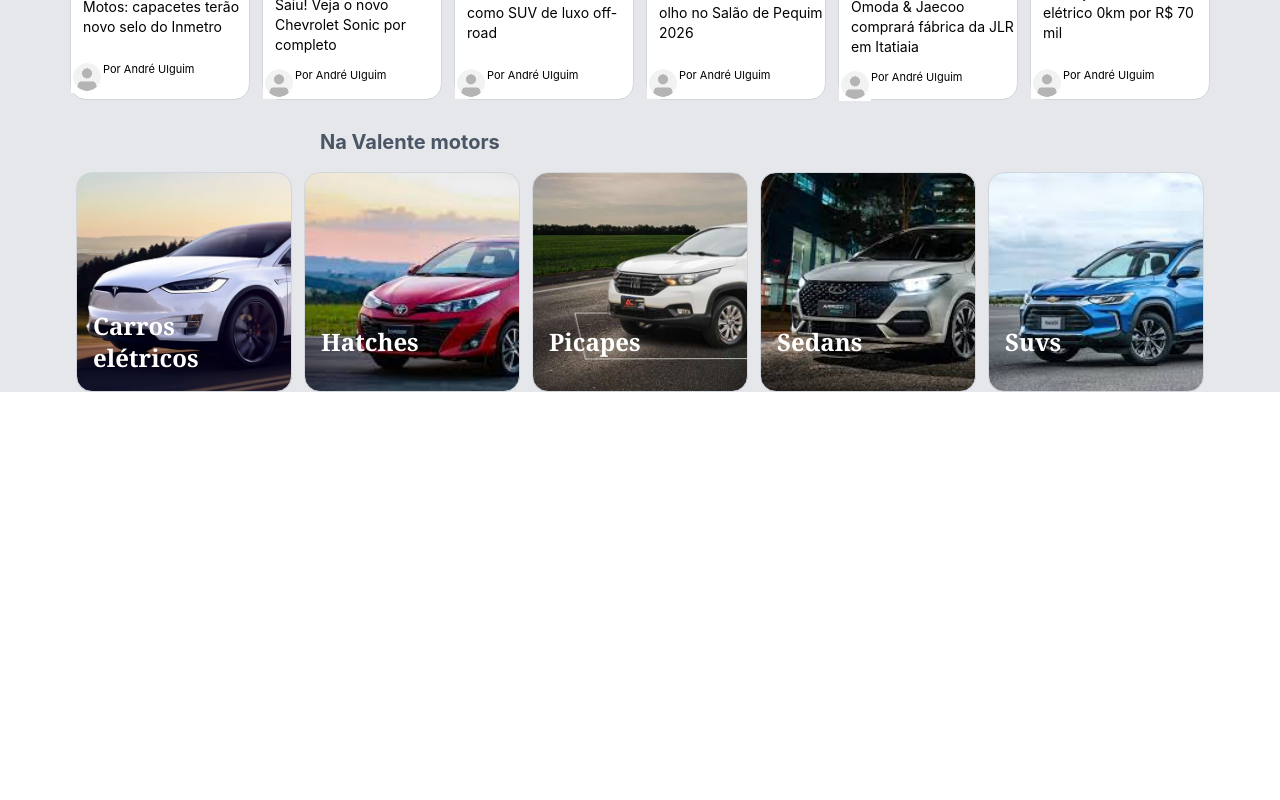
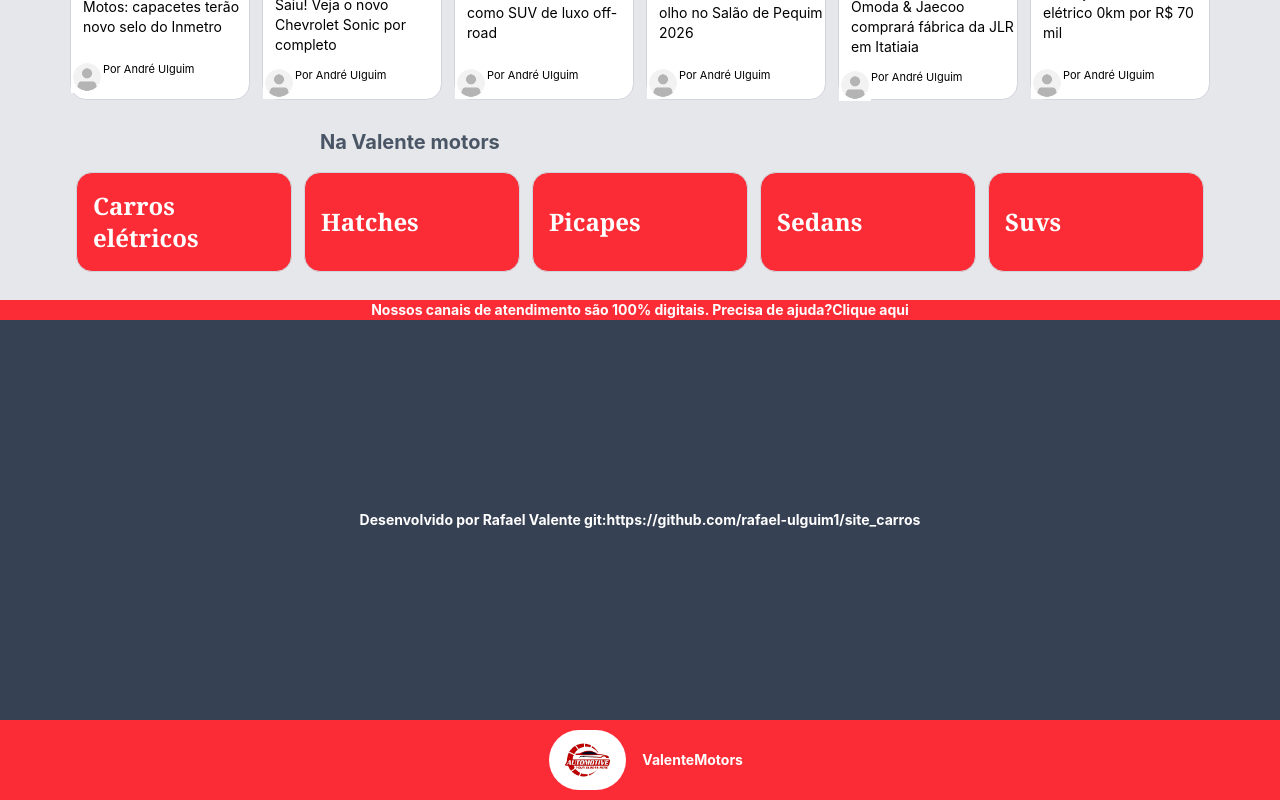
Before and after one commit to rafael-ulguim1/site_carros, a React (Vite) app: page / in a window 1280 px wide. Shown: the part 1741-2541 px from the top of the page. Before the commit the page ends 2161 px from the top, so only its background shows below. Built offline with nearby package versions, Linux system fonts and the light colour scheme.

Commit message:
feat: Tela home finalizada (sem props e maps)

```diff
--- a/src/App.jsx
+++ b/src/App.jsx
@@ -12,6 +12,8 @@ function App() {
       />
       <Main
       />
+      <Footer
+      />
 
     </div>
   )
--- a/src/components/footer.jsx
+++ b/src/components/footer.jsx
@@ -1,6 +1,18 @@
 function Footer() {
     return (
-        <h1> Oi </h1>
+        <section id="footer">
+            <div className="bg-red-500 flex justify-center">
+                <p className="text-white text-sm font-bold"> Nossos canais de atendimento são 100% digitais. Precisa de ajuda?Clique aqui </p>
+            </div>
+            <div className="bg-gray-700 flex justify-center items-center h-100">
+                <p className="text-white text-sm font-bold"> Desenvolvido por Rafael Valente git:https://github.com/rafael-ulguim1/site_carros </p>
+            </div>
+            <div className="bg-red-500 flex justify-center h-20 items-center flex gap-4">
+                <img src="/src/assets/logo.png" className="h-15 ml-3  rounded-full"></img>
+                <p className="text-white text-sm font-bold"> ValenteMotors </p>
+            </div>
+
+        </section>
     )
 }
 
--- a/src/components/valentemotors.jsx
+++ b/src/components/valentemotors.jsx
@@ -5,74 +5,51 @@ function ValenteMotors() {
                 <h1 className="font-bold text-gray-600 text-xl"> Na Valente motors </h1>
             </div>
             <div className=" flex gap-3 mt-4 justify-center mb-7">
-                <button className="bg-white h-55 w-54 rounded-2xl border-1 border-gray-300"
-                    style={{
-                        backgroundImage: "url('/src/assets/eletricos.jpg')",
-                        backgroundSize: 'cover',      // Faz a imagem cobrir todo o espaço sem sobrar buracos
-                        backgroundRepeat: 'no-repeat'
+                <button className="bg-red-500  h-25 w-54 rounded-2xl border-1 border-gray-300"
 
-                    }}
                 >
                     <div className="flex-1 text-left  ml-4 flex flex-col gap-2 ">
-                        <h1 className="font-serif text-white text-2xl font-bold w-10 mt-30"> Carros elétricos </h1>
+                        <h1 className="font-serif text-white text-2xl font-bold w-10 "> Carros elétricos </h1>
 
                     </div>
 
                 </button>
-                <button className="bg-white  h-55 w-54 rounded-2xl border-1 border-gray-300"
-                    style={{
-                        backgroundImage: "url('/src/assets/hatches.jfif')",
-                        backgroundSize: 'cover',      // Faz a imagem cobrir todo o espaço sem sobrar buracos
-                        backgroundRepeat: 'no-repeat'
+                <button className="bg-red-500  h-25 w-54 rounded-2xl border-1 border-gray-300"
 
-                    }}
                 >
                     <div className="flex-1 text-left  ml-4 flex flex-col gap-2 ">
-                        <h1 className="font-serif text-white text-2xl font-bold w-10 mt-30"> Hatches </h1>
+                        <h1 className="font-serif text-white text-2xl font-bold w-10 "> Hatches </h1>
 
                     </div>
 
 
                 </button>
-                <button className="bg-white  h-55 w-54 rounded-2xl border-1 border-gray-300"
-                    style={{
-                        backgroundImage: "url('/src/assets/picapes.jpg')",
-                        backgroundSize: 'cover',      // Faz a imagem cobrir todo o espaço sem sobrar buracos
-                        backgroundRepeat: 'no-repeat'
+                <button className="bg-red-500  h-25 w-54 rounded-2xl border-1 border-gray-300"
 
-                    }}
                 >
                     <div className="flex-1 text-left  ml-4 flex flex-col gap-2 ">
-                        <h1 className="font-serif text-white text-2xl font-bold w-10 mt-30"> Picapes </h1>
+                        <h1 className="font-serif text-white text-2xl font-bold w-10 "> Picapes </h1>
 
                     </div>
 
                 </button>
-                <button className="bg-white  h-55 w-54 rounded-2xl border-1 border-gray-300"
-                    style={{
-                        backgroundImage: "url('/src/assets/sedans.jfif')",
-                        backgroundSize: 'cover',      // Faz a imagem cobrir todo o espaço sem sobrar buracos
-                        backgroundRepeat: 'no-repeat'
+                <button className="bg-red-500  h-25 w-54 rounded-2xl border-1 border-gray-300"
 
-                    }}
                 >
                     <div className="flex-1 text-left  ml-4 flex flex-col gap-2 ">
-                        <h1 className="font-serif text-white text-2xl font-bold w-10 mt-30"> Sedans </h1>
+                        <h1 className="font-serif text-white text-2xl font-bold w-10 "> Sedans </h1>
 
                     </div>
 
 
                 </button>
-                <button className="bg-white  h-55 w-54 rounded-2xl border-1 border-gray-300"
-                    style={{
-                        backgroundImage: "url('/src/assets/suvs.jfif')",
-                        backgroundSize: 'cover',      // Faz a imagem cobrir todo o espaço sem sobrar buracos
-                        backgroundRepeat: 'no-repeat'
+                <button className="bg-red-500  h-25 w-54 rounded-2xl border-1 border-gray-300"
 
-                    }}
+
+
                 >
                     <div className="flex-1 text-left  ml-4 flex flex-col gap-2 ">
-                        <h1 className="font-serif text-white text-2xl font-bold w-10 mt-30"> Suvs </h1>
+                        <h1 className="font-serif text-white text-2xl font-bold w-10 "> Suvs </h1>
 
                     </div>
 
```
